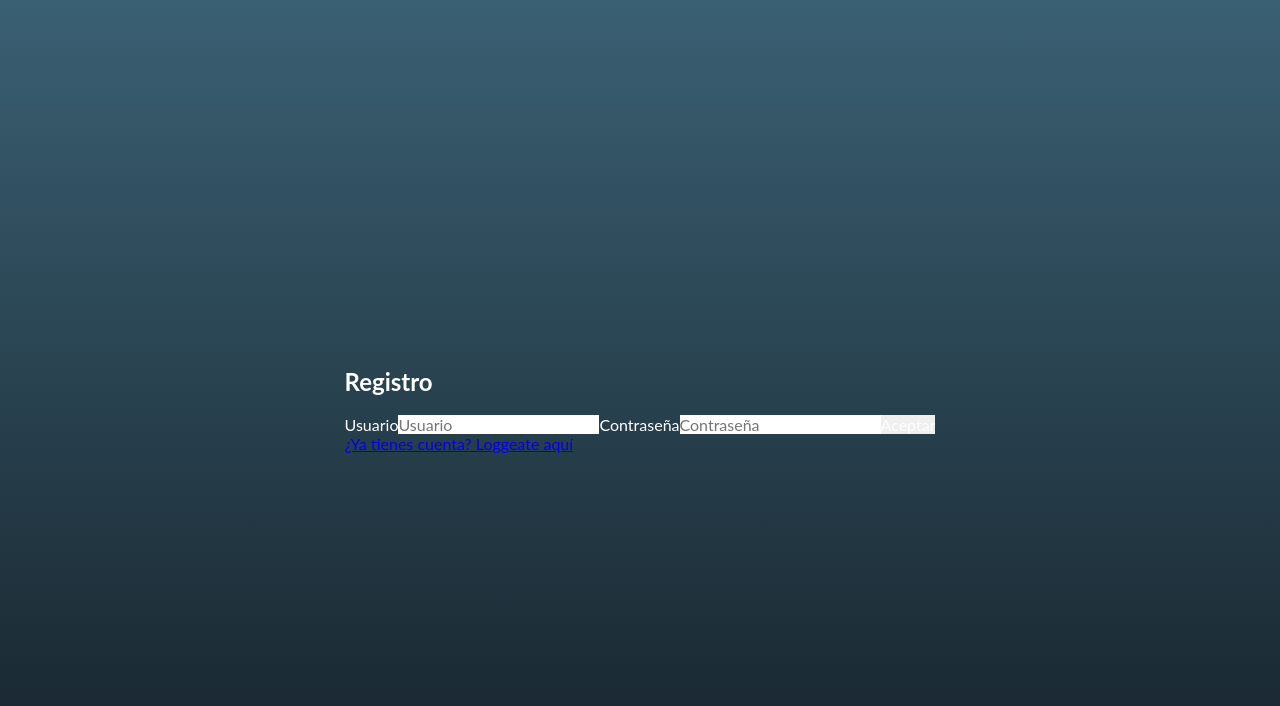
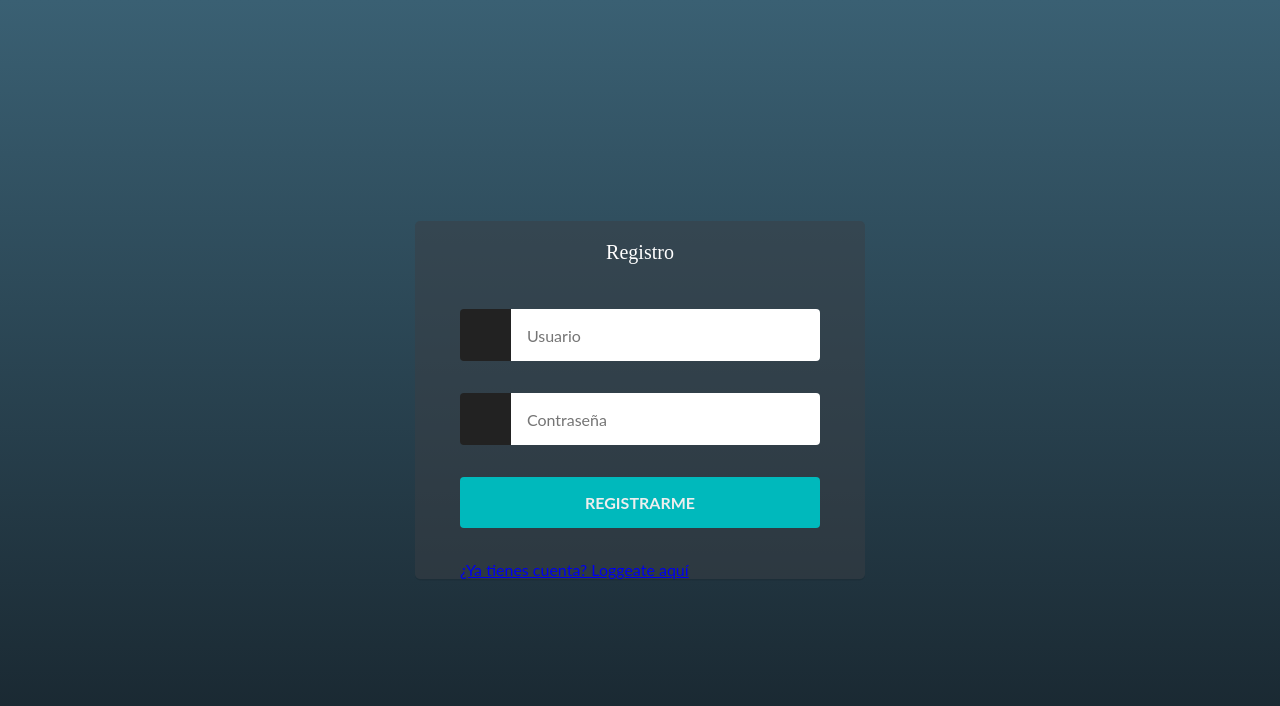
Before and after one commit to noodlion/obligatorio-censo, a React (Create React App) app: page /Registro in a window 1280 px wide. Shown: the top 706 px of the page. Built offline with nearby package versions, Linux system fonts and the light colour scheme.

Commit message:
Slices updateados, RegistroForm funcionando

```diff
--- a/src/App.js
+++ b/src/App.js
@@ -17,7 +17,6 @@ function App() {
         <Route path="/" element={<Login/>} />
         <Route path="/Registro" element={<Registro/>} />
         <Route path="/Dashboard" element={<Dashboard/>} />
-        {/*<Route path="/ListaCensados" element={<ListadoPersonas/>} />*/}
         <Route path="*" element={<NotFound/>} />
       </Routes>
       </BrowserRouter>
--- a/src/Componentes/ListadoPersonas.js
+++ b/src/Componentes/ListadoPersonas.js
@@ -1,33 +1,132 @@
 import React, { useEffect } from "react";
 import { useDispatch, useSelector } from "react-redux";
+import { Link, useNavigate } from "react-router-dom";
+import Persona from "./Persona";
 import { guardarPersonas } from "../Slices/PersonaSlice";
-import Persona from "./Persona";
+import { guardarDepartamentos } from "../Slices/DepartamentosSlice";
+import { guardarCiudades } from "../Slices/CiudadesSlice";
 
 const ListadoPersonas = () => {
+  const dispatch = useDispatch();
+  const navigate = useNavigate();
+  const departamentos = useSelector(
+    (state) => state.departamentos.departamentos
+  );
+  const ciudades = useSelector((state) => state.ciudades.ciudades);
   const personasCensadas = useSelector(
     (state) => state.personas.personas // Obtiene el array de personas del estado
   );
-  const dispatch = useDispatch();
 
   const idUsuario = localStorage.getItem("id");
   const apiKey = localStorage.getItem("apiKey");
+
+  // useEffect(() => {
+  //   const fetchData = async () => {
+  //     try {
+  //       const censo = "https://censo.develotion.com";
+  //       const urlPersonas = `${censo}/personas.php?idUsuario=${idUsuario}`;
+  //       const urlDptos = `${censo}/departamentos.php`;
+  //       const urlCiudades = `${censo}/ciudades.php`;
+
+  //       //--------------- Fetch a los departamentos ---------------
+  //       const departamentosResponse = await fetch(urlDptos, {
+  //         method: "GET",
+  //         headers: {
+  //           "Content-Type": "application/json",
+  //           apikey: apiKey,
+  //           iduser: idUsuario,
+  //         },
+  //       });
+  //       const datosDepartamentos = await departamentosResponse.json();
+  //       dispatch(guardarDepartamentos(datosDepartamentos));
+
+  //       //--------------- Fetch a las ciudades ---------------
+  //       const ciudadesResponse = await fetch(urlCiudades, {
+  //         method: "GET",
+  //         headers: {
+  //           "Content-Type": "application/json",
+  //           apikey: apiKey,
+  //           iduser: idUsuario,
+  //         },
+  //       });
+  //       const datosCiudades = await ciudadesResponse.json();
+  //       dispatch(guardarCiudades(datosCiudades));
+
+  //       //--------------- Fetch a mi lista de personas ---------------
+  //       const response = await fetch(urlPersonas, {
+  //         method: "GET",
+  //         headers: {
+  //           "Content-Type": "application/json",
+  //           apikey: apiKey,
+  //           iduser: idUsuario,
+  //         },
+  //       });
+
+  //       const datos = await response.json();
+  //       if (datos.personas === undefined) {
+  //         navigate("/Dashboard");
+  //       } else {
+  //         dispatch(guardarPersonas(datos.personas));
+  //       }
+  //     } catch (error) {
+  //       console.error("Error al obtener los datos:", error);
+  //     }
+  //   };
+
+  //   fetchData();
+  // }, [dispatch, apiKey, idUsuario]);
 
   useEffect(() => {
     const fetchData = async () => {
       try {
         const censo = "https://censo.develotion.com";
-        const url = `${censo}/personas.php?idUsuario=${idUsuario}`;
+        const urlPersonas = `${censo}/personas.php?idUsuario=${idUsuario}`;
+        const urlDptos = `${censo}/departamentos.php`;
+        const urlCiudades = `${censo}/ciudades.php`;
 
-        const response = await fetch(url, {
+        // Realizar las tres solicitudes en paralelo
+        const [departamentosResponse, ciudadesResponse, personasResponse] =
+          await Promise.all([
+            fetch(urlDptos, {
               method: "GET",
               headers: {
                 "Content-Type": "application/json",
                 apikey: apiKey,
                 iduser: idUsuario,
               },
-        });
-        const datos = await response.json();
-        dispatch(guardarPersonas(datos.personas));
+            }),
+            fetch(urlCiudades, {
+              method: "GET",
+              headers: {
+                "Content-Type": "application/json",
+                apikey: apiKey,
+                iduser: idUsuario,
+              },
+            }),
+            fetch(urlPersonas, {
+              method: "GET",
+              headers: {
+                "Content-Type": "application/json",
+                apikey: apiKey,
+                iduser: idUsuario,
+              },
+            }),
+          ]);
+
+        const datosDepartamentos = await departamentosResponse.json();
+        const datosCiudades = await ciudadesResponse.json();
+        const datosPersonas = await personasResponse.json();
+
+        dispatch(guardarDepartamentos(datosDepartamentos));
+        console.log(datosDepartamentos);
+        dispatch(guardarCiudades(datosCiudades));
+        console.log(datosCiudades);
+
+        if (datosPersonas.personas === undefined) {
+          navigate("/Dashboard");
+        } else {
+          dispatch(guardarPersonas(datosPersonas.personas));
+        }
       } catch (error) {
         console.error("Error al obtener los datos:", error);
       }
@@ -42,7 +141,6 @@ const ListadoPersonas = () => {
         <Persona persona={persona} />
       ))}
     </div>
-    // console.log(personasCensadas)
   );
 };
 
--- a/src/Componentes/Logout.js
+++ b/src/Componentes/Logout.js
@@ -1,8 +1,15 @@
-import React, { useEffect } from 'react'
+import React from 'react'
+import { useEffect } from 'react';
 import { useNavigate } from 'react-router-dom';
 
 const Logout = () => {
     let navigate = useNavigate();
+
+    useEffect(() => {
+      if (localStorage.getItem("apiKey") === null) {
+        navigate("/");
+      }
+    }, []);
 
     const handleLogout = () => {
       localStorage.clear();
--- a/src/Componentes/Registro.js
+++ b/src/Componentes/Registro.js
@@ -1,30 +1,87 @@
-import React from "react";
-import { Link } from 'react-router-dom';
+import React, { useState } from "react";
+import { Link, useNavigate } from "react-router-dom";
+import "../Styles/Login.css";
 
 const Registro = () => {
+  const [usuario, setUsuario] = useState("");
+  const [password, setPassword] = useState("");
+  const [error, setError] = useState("");
+
+  let navigate = useNavigate();
+
+  const handleRegistroUsuario = async (e) => {
+    e.preventDefault();
+
+    const url = "https://censo.develotion.com/usuarios.php";
+
+    try {
+      const response = await fetch(url, {
+        method: "POST",
+        headers: {
+          "Content-Type": "application/json",
+        },
+        body: JSON.stringify({ usuario, password }),
+      });
+
+      if (response.ok) {
+        //Registro exitoso, redirecciona a Dashboard
+        navigate('/Dashboard');
+      } else {
+        //Registro fallido, obtener el mensaje de error de la API
+        const data = await response.json();
+        setError(data.message || "Error al registrar el usuario.");
+      }
+    } catch (error) {
+      // Error en la solicitud, manejar el error
+      setError("Error al registrar el usuario.");
+    }
+  };
+
   return (
-    <div>
-      <form>
-        <h2 className="registro-titulo">Registro</h2>
-        <label htmlFor="usuarioRegistro">Usuario</label>
+      <div className="container">
+      <div className="logo">Registro</div>
+      <div className="login-item">
+        <form onSubmit={handleRegistroUsuario} className="form form-login">
+          {/* -------- Usuario --------*/}
+          <div className="form-field">
+            <label className="user" htmlFor="registro-username">
+              <span className="hidden">htmlFor</span>
+            </label>
             <input
               type="text"
-          id="usuarioRegistro"
-          name="usuario"
+              id="registro-username"
+              name = "usuario"
+              value={usuario}
+              onChange={(e) => setUsuario(e.target.value)}
               placeholder="Usuario"
               className="input-formulario"
+              required
             />
-        <label htmlFor="contraseñaRegistro">Contraseña</label>
+          </div>
+          {/* -------- Contraseña --------*/}
+          <div className="form-field">
+            <label className="user" htmlFor="registro-password">
+              <span className="hidden">Contraseña</span>
+            </label>
             <input
-          type="text"
-          id="contraseñaRegistro"
-          name="contraseña"
+              type="password"
+              id="registro-password"
+              name="password"
+              value={password}
+              onChange={(e) => setPassword(e.target.value)}
               placeholder="Contraseña"
               className="input-formulario"
+              required
             />
-        <input type="submit" className="btn-formulario" value="Aceptar" />
+          </div>
+          {/* -------- Boton --------*/}
+          <div className="form-field">
+            <input type="submit" value="Registrarme" />
+          </div>
+          <Link to="/">¿Ya tienes cuenta? Loggeate aquí</Link>
+          {error && <div>{error}</div>}
         </form>
-      <Link to="/">¿Ya tienes cuenta? Loggeate aquí</Link>
+      </div>
     </div>
   );
 };
--- /dev/null
+++ b/src/Slices/CiudadesSlice.js
@@ -0,0 +1,18 @@
+import { createSlice } from "@reduxjs/toolkit";
+
+const initialState = {
+  ciudades: [],
+};
+
+export const ciudadesSlice = createSlice({
+  name: "ciudades",
+  initialState,
+  reducers: {
+    guardarCiudades: (state, action) => {
+      state.ciudades = action.payload;
+    },
+  },
+});
+
+export const { guardarCiudades } = ciudadesSlice.actions;
+export default ciudadesSlice.reducer;
--- a/src/Store/Store.js
+++ b/src/Store/Store.js
@@ -1,10 +1,12 @@
 import { configureStore } from "@reduxjs/toolkit";
 import departamentosReducer from "../Slices/DepartamentosSlice";
-import personaReducer from "../Slices/PersonaSlice"
+import ciudadesReducer from "../Slices/CiudadesSlice";
+import personaReducer from "../Slices/PersonaSlice";
 
 export const Store = configureStore({
-    reducer: {
-        departamentos: departamentosReducer,
-        personas: personaReducer
-    }
-})
+  reducer: {
+    personas: personaReducer,
+    departamentos: departamentosReducer,
+    ciudades: ciudadesReducer,
+  },
+});
```
Also changed, not shown: src/Componentes/AgregarPersona.js (+13 -3 lines), src/Slices/Datos.txt (added), src/Slices/DepartamentosSlice.js (line endings or trailing spaces), src/Slices/OcupacionSlice.js (added), src/Slices/OcupacionesSlice.js (deleted). Lines whose indentation alone changed are shown as unchanged.
